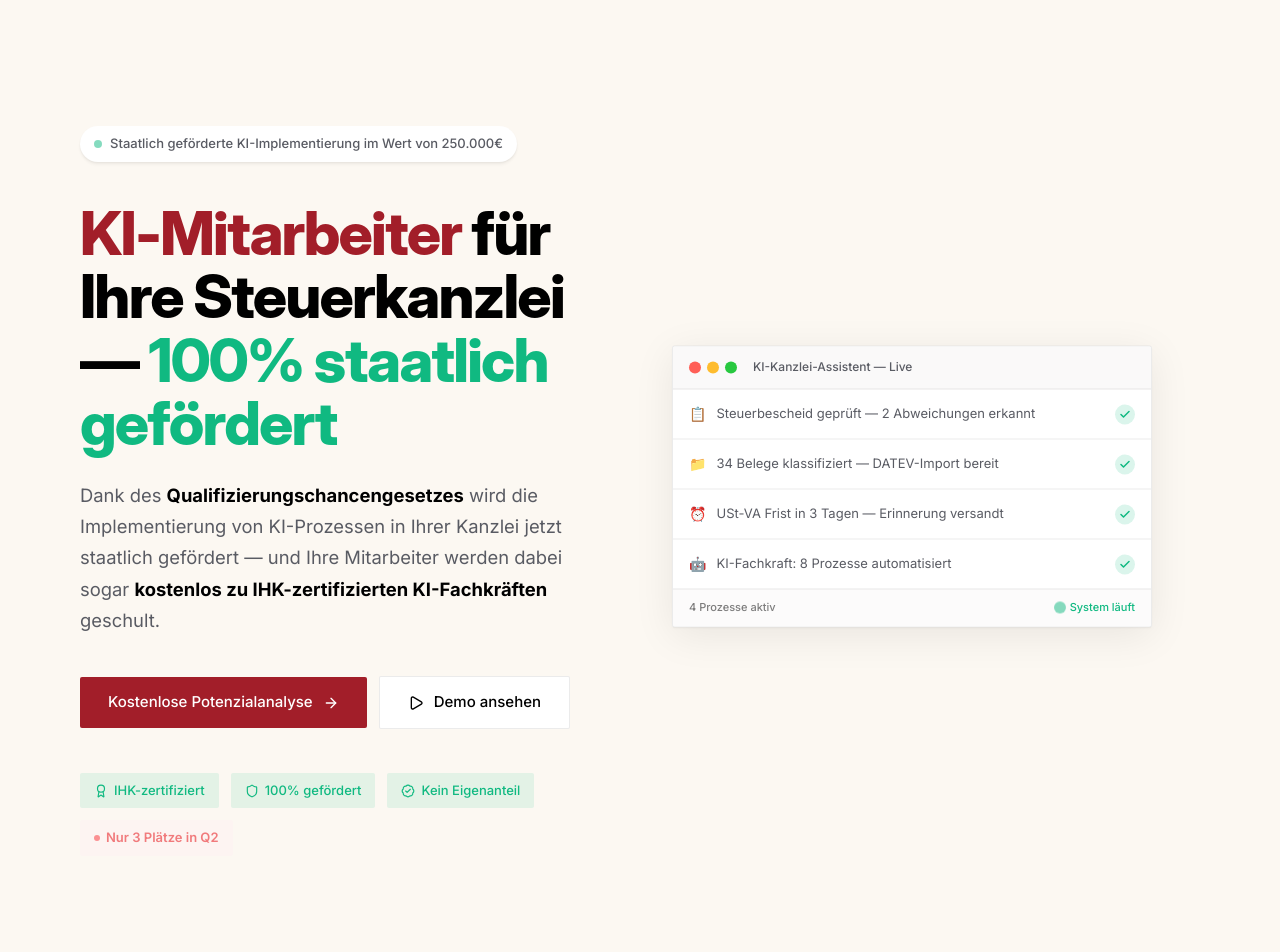
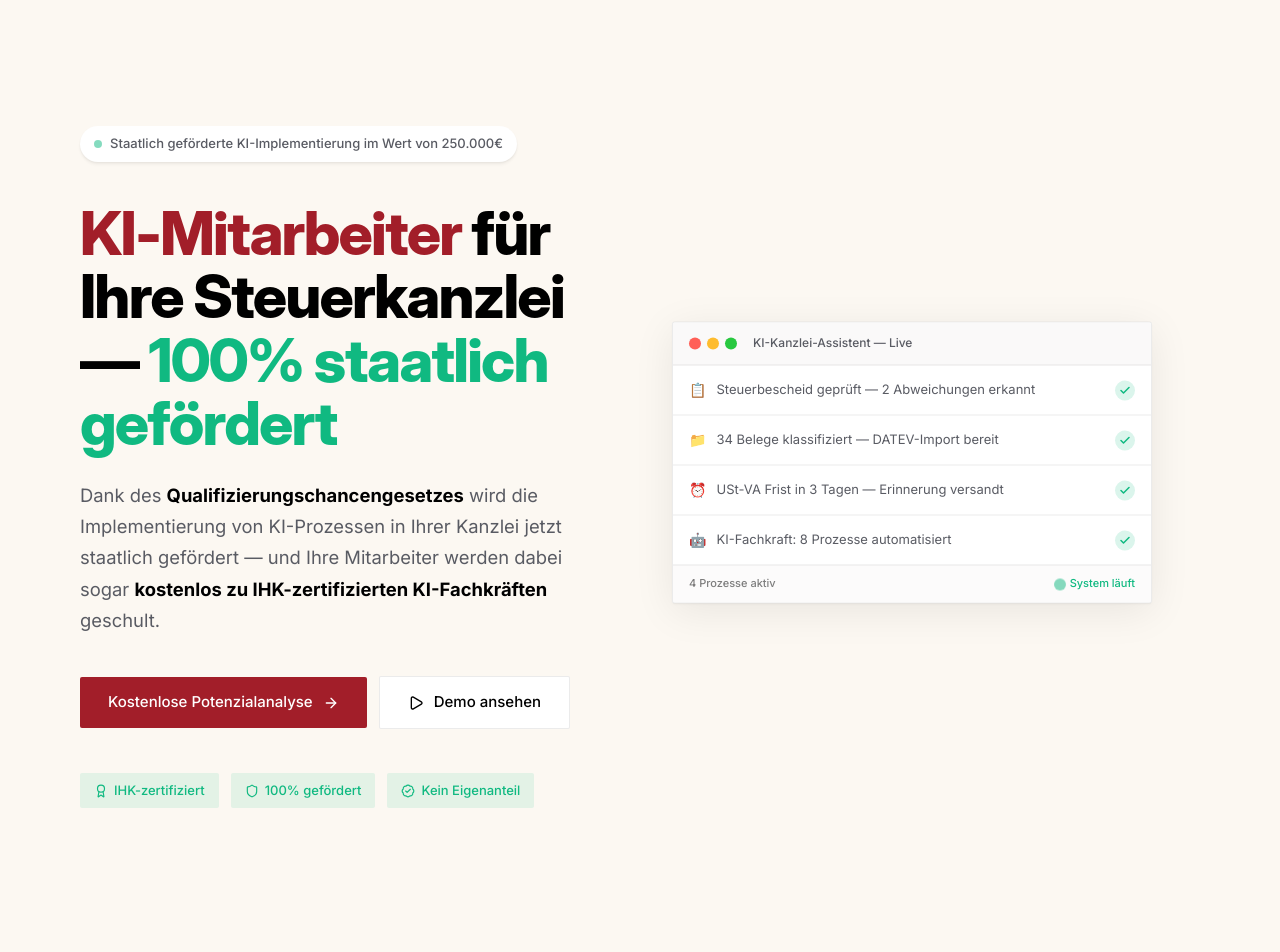
Before and after one commit to liebpmp/kanzlei-ki-lp, a React (Vite) app in the folder app/: page / in a window 1280 px wide. Shown: the part 140-1092 px from the top of the page. Built offline with nearby package versions, Linux system fonts and the light colour scheme; a web font is replaced by a local one.

Commit message:
V7d3: Pill whitespace-nowrap (no wrap, same bg size), remove Q2 scarcity badge from hero

```diff
--- a/app/src/components/sections/Hero.jsx
+++ b/app/src/components/sections/Hero.jsx
@@ -19,8 +19,8 @@
               transition={{ duration: 0.6, ease, delay: 0.1 }}
             >
               <span className="size-2 rounded-full bg-emerald animate-pulse" />
-              <span className="text-[13px] text-text-secondary font-medium">
-                Staatlich geförderte KI-Implementierung{" "}<br className="md:hidden" />im Wert von 250.000€
+              <span className="text-[13px] text-text-secondary font-medium whitespace-nowrap">
+                Staatlich geförderte KI-Implementierung im Wert von 250.000€
               </span>
             </motion.div>
 
@@ -87,10 +87,6 @@
                 <BadgeCheck className="size-3.5" />
                 Kein Eigenanteil
               </div>
-              <div className="inline-flex items-center gap-1.5 bg-red-50 text-red-600 px-3.5 py-2 rounded-[2px] text-[13px] font-semibold animate-pulse">
-                <span className="size-1.5 rounded-full bg-red-500" />
-                Nur 3 Plätze in Q2
-              </div>
             </motion.div>
           </div>
 
```
Also changed, not shown: 5 other files (tests, documents, lock files or other folders).
